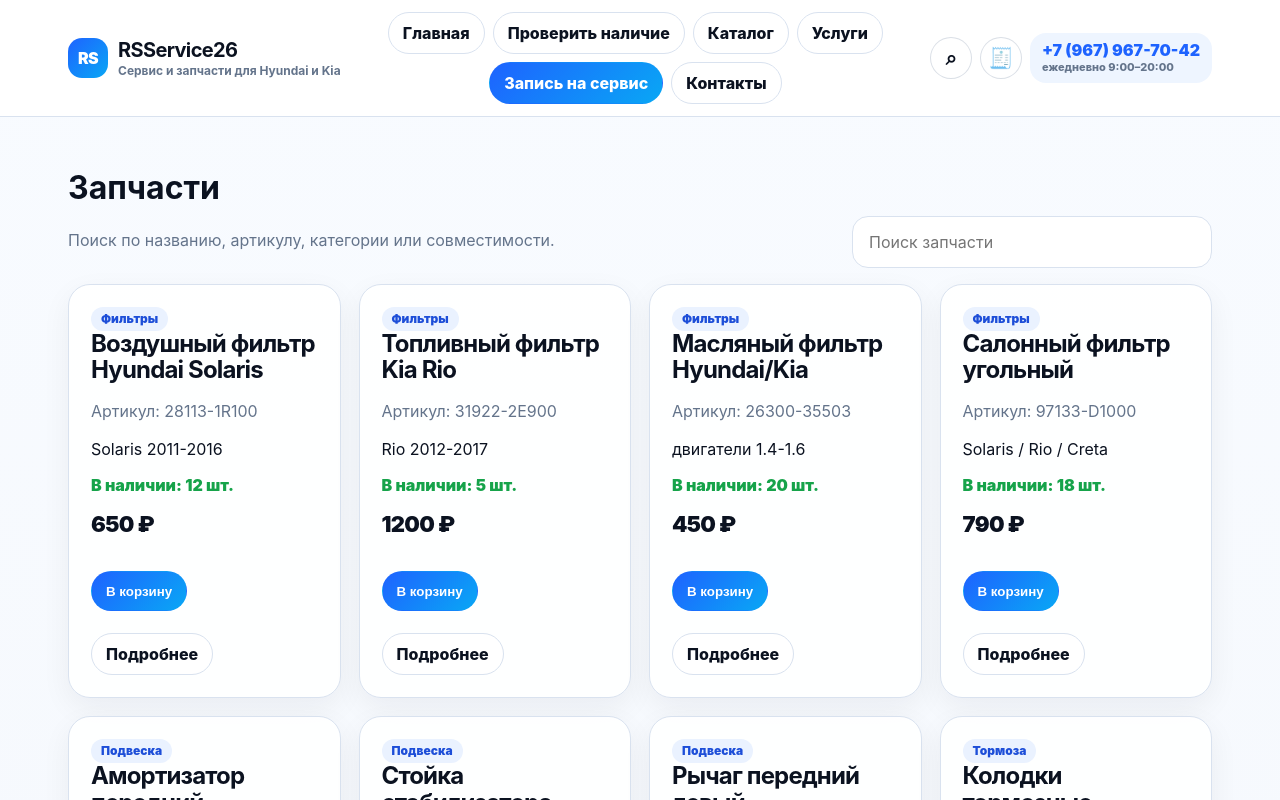
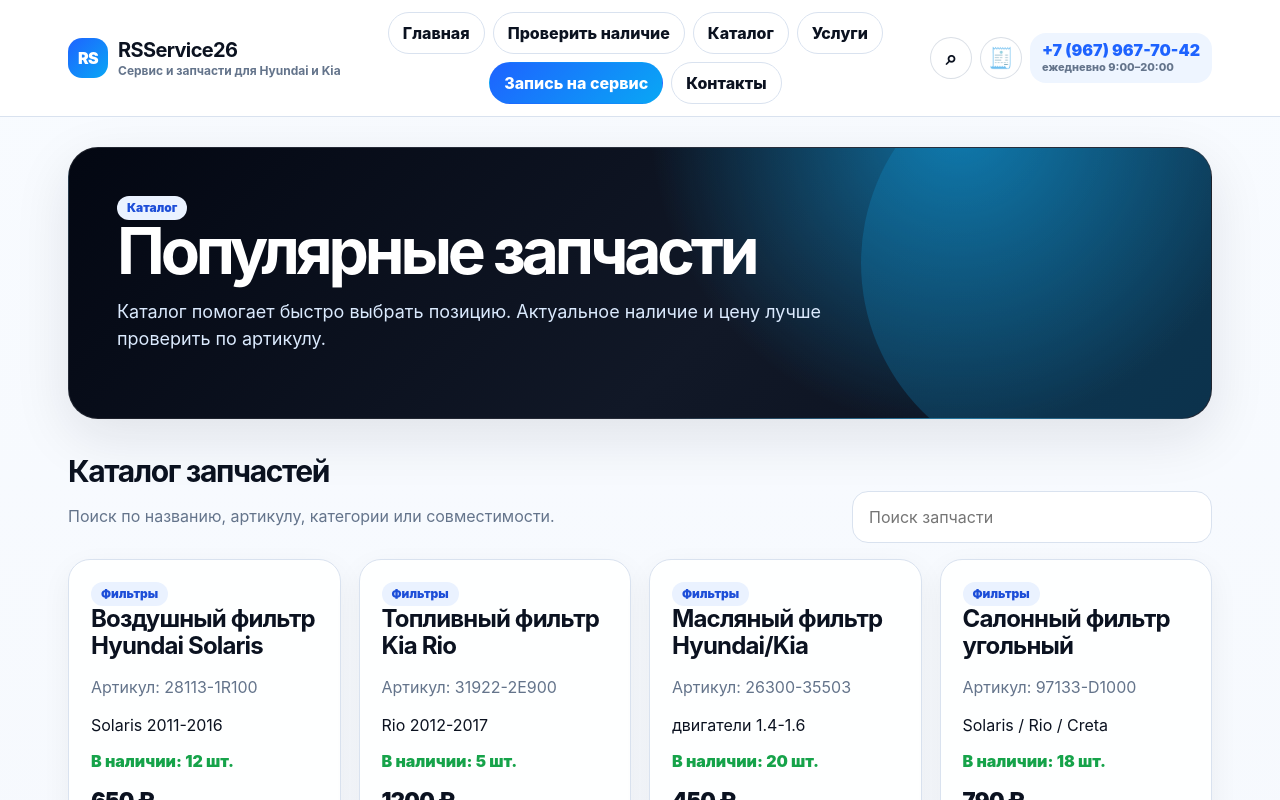
Before and after one commit to SeniorPinata28/rsservice26-v2, a Next.js app in the folder web/: page /parts in a window 1280 px wide. Shown: the top 800 px of the page. Built offline with nearby package versions, Linux system fonts and the light colour scheme.

Commit message:
Make parts catalog commercial and request oriented

```diff
--- a/web/app/parts/PartsClient.jsx
+++ b/web/app/parts/PartsClient.jsx
@@ -2,4 +2,9 @@
 import Link from 'next/link'
 import {useMemo,useState} from 'react'
 import {parts} from '../../data'
-export default function PartsClient(){const [q,setQ]=useState('');const [msg,setMsg]=useState('');const list=useMemo(()=>{const s=q.toLowerCase().trim();return !s?parts:parts.filter(p=>(p.name+p.sku+p.compatibility+p.category).toLowerCase().includes(s))},[q]);function add(p){const cart=JSON.parse(localStorage.getItem('cart')||'[]');const item=cart.find(x=>x.sku===p.sku);if(item)item.qty+=1;else cart.push({sku:p.sku,qty:1});localStorage.setItem('cart',JSON.stringify(cart));setMsg(`${p.name} добавлен в корзину`)}return <><div className="sectionHead"><div><h1>Запчасти</h1><p className="muted">Поиск по названию, артикулу, категории или совместимости.</p></div><input className="input" style={{maxWidth:360}} value={q} onChange={e=>setQ(e.target.value)} placeholder="Поиск запчасти"/></div>{msg&&<p className="notice">{msg}</p>}<div className="grid">{list.map(p=><article className="card" key={p.sku}><span className="badge">{p.category}</span><h2>{p.name}</h2><p className="muted">Артикул: {p.sku}</p><p>{p.compatibility}</p><p className="stock">В наличии: {p.stock} шт.</p><p className="price">{p.price}</p><div className="heroActions"><button className="btn primary" onClick={()=>add(p)}>В корзину</button><Link className="btn" href={`/parts/${p.sku}`}>Подробнее</Link></div></article>)}</div></>}
+
+export default function PartsClient(){
+ const [q,setQ]=useState('');const [msg,setMsg]=useState('');const list=useMemo(()=>{const s=q.toLowerCase().trim();return !s?parts:parts.filter(p=>(p.name+p.sku+p.compatibility+p.category).toLowerCase().includes(s))},[q]);
+ function add(p){const cart=JSON.parse(localStorage.getItem('cart')||'[]');const item=cart.find(x=>x.sku===p.sku);if(item)item.qty+=1;else cart.push({sku:p.sku,qty:1});localStorage.setItem('cart',JSON.stringify(cart));setMsg(`${p.name} добавлен в подбор`)}
+ function request(p,mode='part'){sessionStorage.setItem('orderDraft',`${mode==='install'?'Записать на установку':'Заказать запчасть'}:\n${p.name}\nАртикул: ${p.sku}\nЦена: ${p.price}\nСовместимость: ${p.compatibility}`);location.href='/contact'}
+ return <><section className="hero"><span className="badge">Каталог</span><h1>Популярные запчасти</h1><p>Каталог помогает быстро выбрать позицию. Актуальное наличие и цену лучше проверить по артикулу.</p></section><div className="sectionHead section"><div><h2>Каталог запчастей</h2><p className="muted">Поиск по названию, артикулу, категории или совместимости.</p></div><input className="input" style={{maxWidth:360}} value={q} onChange={e=>setQ(e.target.value)} placeholder="Поиск запчасти"/></div>{msg&&<p className="notice">{msg}</p>}<div className="grid">{list.map(p=><article className="card" key={p.sku}><span className="badge">{p.category}</span><h2>{p.name}</h2><p className="muted">Артикул: {p.sku}</p><p>{p.compatibility}</p><p className="stock">В наличии: {p.stock} шт.</p><p className="price">{p.price}</p><div className="cardActions"><button className="btn primary" onClick={()=>request(p,'part')}>Заказать</button><button className="btn" onClick={()=>request(p,'install')}>Установить</button><button className="btn" onClick={()=>add(p)}>В подбор</button><Link className="btn" href={`/availability?q=${encodeURIComponent(p.sku)}`}>Проверить</Link></div></article>)}</div></>}
```
